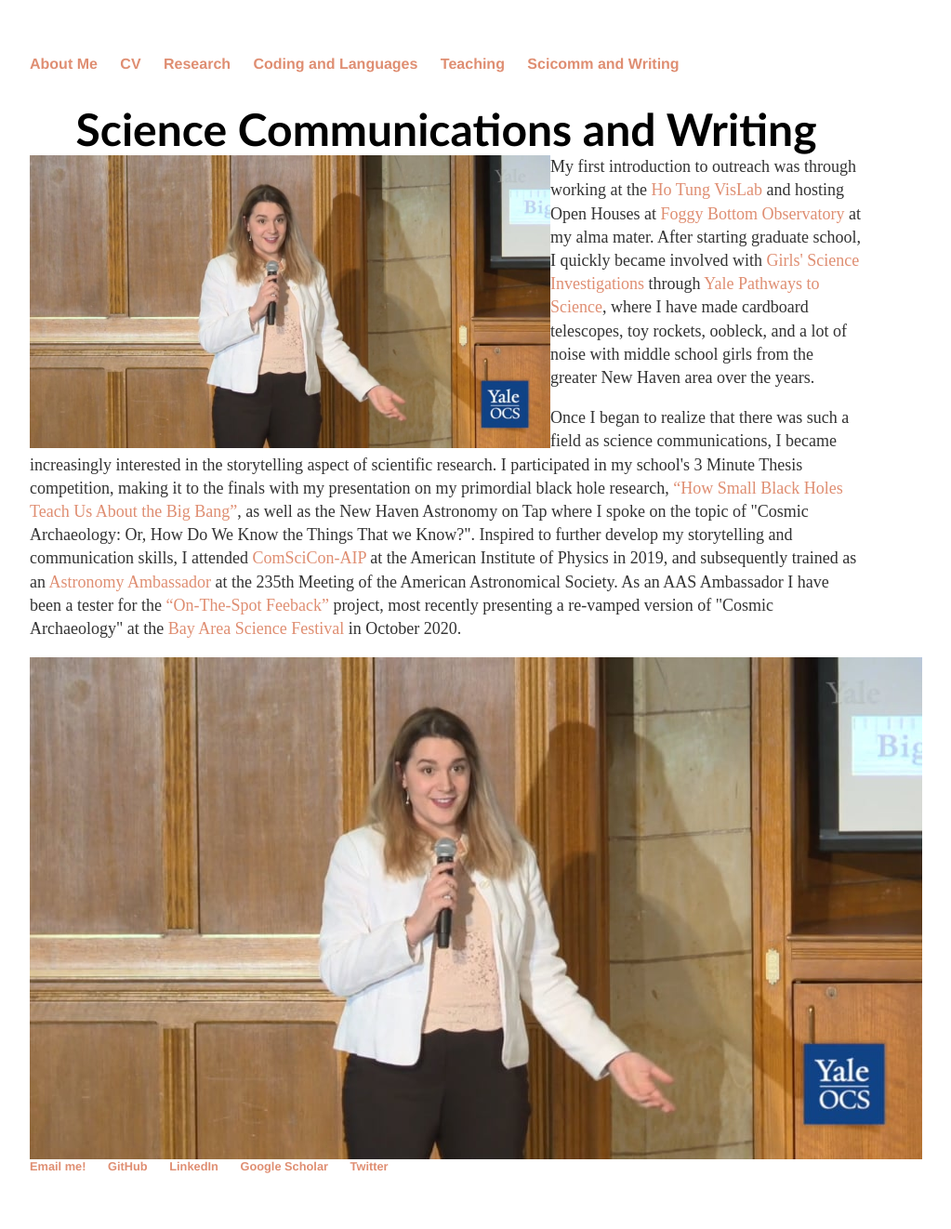
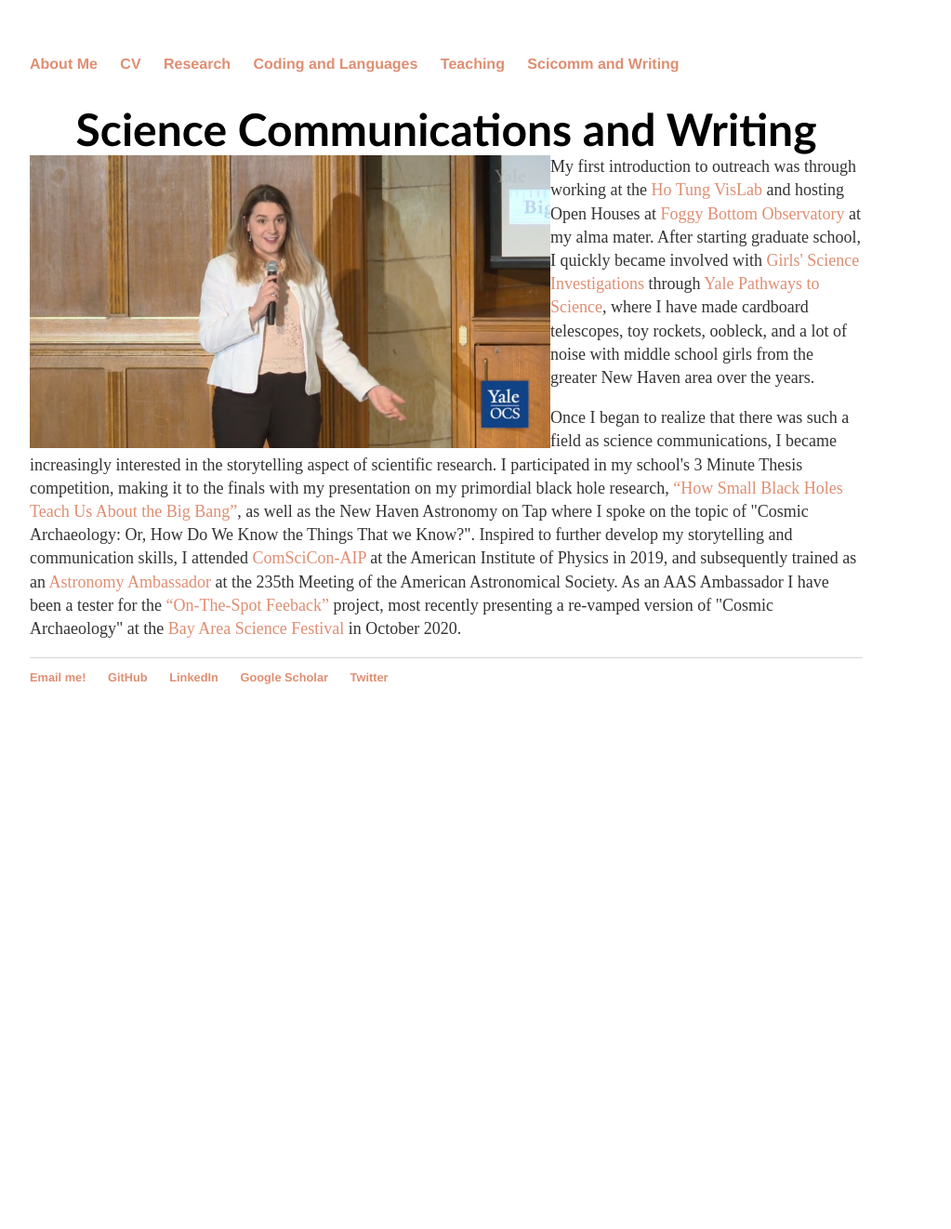
Before and after one commit to lunazagor/lunazagor.github.io, a Jekyll site: the page built from sci-wri/index.html, in a window 1280 px wide. Shown: the whole page at 93% size, without its empty margins (160-1183 px from the left). Built offline with Jekyll 4.4.1, drawn with Linux system fonts in a browser that asks for light colours; after the commit the page ends 900 px from its top, so only the background shows below that.

Commit message:
Update index.html

```diff
--- a/sci-wri/index.html
+++ b/sci-wri/index.html
@@ -43,7 +43,6 @@
 <p style="text-align:left;font-size:18px"> Once I began to realize that there was such a field as science communications, I became increasingly interested in the storytelling aspect of scientific research. I participated in my school's 3 Minute Thesis competition, making it to the finals with my presentation on my primordial black hole research, <a href="https://ocs.yale.edu/videos/3-minute-thesis-competition-2019-finalist-luna-zagorac-how-small-black-holes-teach-us-about-the-big-bang/">“How Small Black Holes Teach Us About the Big Bang”</a>, as well as the New Haven Astronomy on Tap where I spoke on the topic of "Cosmic Archaeology: Or, How Do We Know the Things That we Know?". Inspired to further develop my storytelling and communication skills, I attended <a href="https://comscicon.com/comscicon-aip-2019">ComSciCon-AIP</a> at the American Institute of Physics in 2019, and subsequently trained as an <a href="https://aas.org/education/aas-astronomy-ambassadors-program">Astronomy Ambassador</a> at the 235th Meeting of the American Astronomical Society. As an AAS Ambassador I have been a tester for the <a href="https://astrosociety.org/education-outreach/higher-education-and-early-professionals/higher-education-and-early-professionals.html">“On-The-Spot Feeback”</a> project, most recently presenting a re-vamped version of "Cosmic Archaeology" at the <a href="https://www.bayareasciencefestival2020.org/">Bay Area Science Festival</a> in October 2020. </p>
 
 
-<IMG CLASS="TextWrapLeft" SRC="video-preview.jpg">
 
 </body>
 
```
